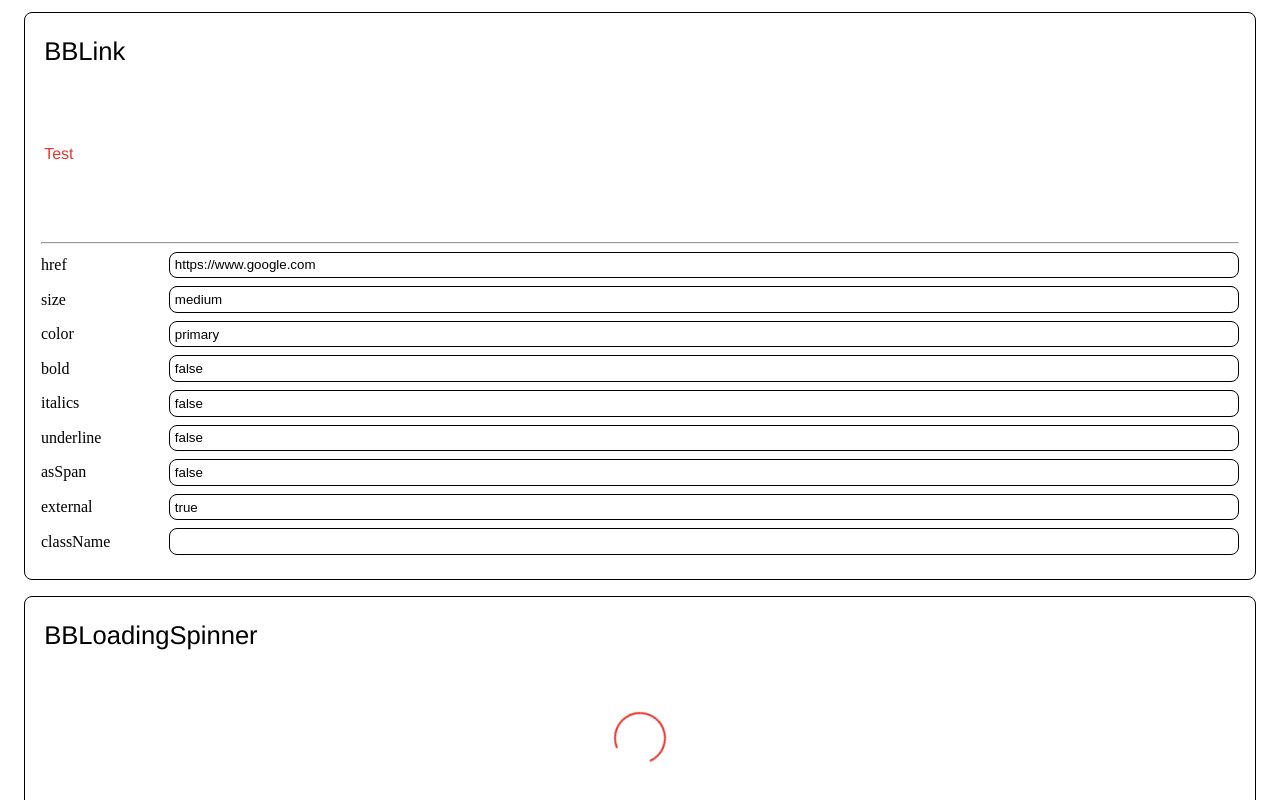
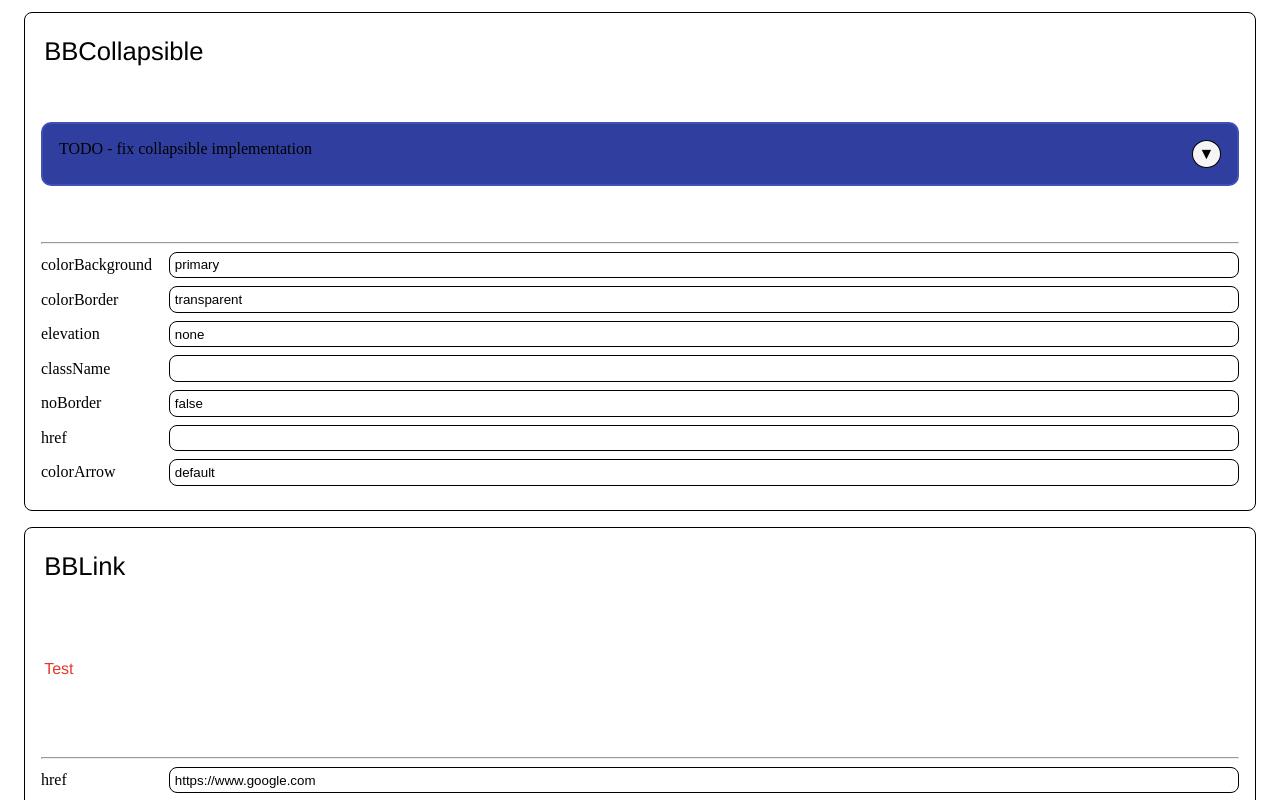
Before and after one commit to dan1229/nextjs-base-blocks, a Next.js app: page / in a window 1280 px wide. Shown: the part 2020-2820 px from the top of the page. Built offline with nearby package versions, Linux system fonts and the light colour scheme.

Commit message:
Feature/bbcollapsible component (#51)
* basic component

* TODO

* todo

* stash

* some styling

* colors

* Refactor BBCollapsible component and add props for header color in index.tsx

```diff
--- a/src/bbbutton/index.tsx
+++ b/src/bbbutton/index.tsx
@@ -1,5 +1,6 @@
 import classNames from 'classnames';
 import React, { useState, useRef } from 'react';
+import BBLink from '../bblink';
 import BBText from '../bbtext';
 import styles from './styles.module.scss';
 import type {
@@ -11,7 +12,6 @@ import type {
   TBBTextSize,
   TBBTextColor,
 } from '../types';
-import BBLink from '../bblink';
 
 /**
  * ICON PROPS
--- /dev/null
+++ b/src/bbcollapsible/index.tsx
@@ -0,0 +1,70 @@
+import classnames from 'classnames';
+import React, { useState, Children, cloneElement } from 'react';
+import BBCard from '../bbcard';
+import styles from './styles.module.scss';
+import type { TBBCollapsibleHeaderColor } from '../types';
+import type { IPropsBBCard } from 'src/bbcard';
+
+/**
+ * BBCollapsible
+ * Renders a collapsible component with a header and body content.
+ */
+const BBCollapsible = ({ children, ...props }: IPropsBBCard) => {
+  const [isExpanded, setIsExpanded] = useState(false);
+
+  const toggleExpand = () => setIsExpanded(!isExpanded);
+
+  // eslint-disable-next-line @typescript-eslint/no-explicit-any
+  const header = Children.toArray(children).find((child: any) => child.type.displayName === 'Header');
+  // eslint-disable-next-line @typescript-eslint/no-explicit-any
+  const content = Children.toArray(children).find((child: any) => child.type.displayName === 'Content');
+
+  return (
+    <BBCard {...props}>
+      {cloneElement(header as React.ReactElement, { onClick: toggleExpand, isExpanded })}
+      {isExpanded && content}
+    </BBCard>
+  );
+};
+
+/**
+ * PROPS
+ * @param {React.ReactNode | React.ReactNode[]} children - The children components, specifically Header and Content for the collapsible
+ * @param {string=} className - Any class name to add
+ * @param {boolean=} noPadding - Whether to remove padding from the content
+ * @param {boolean=} isExpanded - Whether the content is expanded
+ */
+interface IPropsBBCollapsibleSection {
+  children: React.ReactNode | React.ReactNode[];
+  className?: string;
+  noPadding?: boolean;
+  isExpanded?: boolean;
+  colorArrow?: TBBCollapsibleHeaderColor;
+}
+
+/**
+ * BBCollapsible.Header
+ */
+const Header = ({ children, isExpanded, colorArrow = 'default', ...props }: IPropsBBCollapsibleSection) => {
+  return (
+    <BBCard.Header {...props} className={styles.mainCollapsibleHeader}>
+      {children}
+      <div className={classnames(styles.containerArrow, styles[colorArrow])}>{isExpanded ? '▲' : '▼'}</div>
+    </BBCard.Header>
+  );
+};
+Header.displayName = 'Header';
+
+/**
+ * BBCollapsible.Content
+ */
+const Content = ({ children, ...props }: IPropsBBCollapsibleSection) => {
+  return <BBCard.Body {...props}>{children}</BBCard.Body>;
+};
+Content.displayName = 'Content';
+
+// Assigning Header and Content as static properties of BBCollapsible
+BBCollapsible.Header = Header;
+BBCollapsible.Content = Content;
+
+export default BBCollapsible;
--- /dev/null
+++ b/src/bbcollapsible/styles.module.scss
@@ -0,0 +1,52 @@
+$primary-color: var(--primary-color, #e8352e);
+$secondary-color: var(--secondary-color, #284af7);
+$accent-color: var(--accent-color, #ebeb30);
+$black: var(--black, #000);
+
+$grey-light: var(--grey-light, #f5f5f5);
+
+.mainCollapsibleHeader {
+  display: flex;
+  flex-direction: row;
+  justify-content: space-between;
+
+  &:hover {
+    cursor: pointer;
+  }
+}
+
+.containerArrow {
+  display: flex;
+  flex-direction: row;
+  justify-content: center;
+  align-items: center;
+  padding: 0.25rem 0.35rem;
+  border-radius: 50%;
+}
+
+/**
+* COLORS
+*/
+.default {
+  color: $black;
+  border: 1px solid $black;
+  background-color: $grey-light;
+}
+
+.primary {
+  color: $primary-color;
+  border: 1px solid $primary-color;
+  background-color: $grey-light;
+}
+
+.secondary {
+  color: $secondary-color;
+  border: 1px solid $secondary-color;
+  background-color: $grey-light;
+}
+
+.accent {
+  color: $accent-color;
+  border: 1px solid $accent-color;
+  background-color: $grey-light;
+}
--- a/src/pages/index.tsx
+++ b/src/pages/index.tsx
@@ -18,6 +18,8 @@ import type { IPropsBBModal } from '../bbmodal';
 import type { IPropsBBNavbar } from '../bbnavbar';
 import type { IPropsBBNavbarItem } from '../bbnavbar_item';
 import type { IPropsBBText } from '../bbtext';
+import type { TBBCollapsibleHeaderColor } from 'src/types';
+import BBCollapsible from 'src/bbcollapsible';
 
 /**
  * DEMO PAGE
@@ -68,6 +70,19 @@ const DemoPage = () => {
     noBorder: false,
     children: 'TODO - fix card implementation',
     href: '',
+  });
+  // BB Collapsible
+  // TODO (DN 4/2024) - the types for the props here is a bit of a workaround, colorArrow should be a prop of the header
+  const [stateBBCollapsible, setStateBBCollapsible] = useState<IPropsBBCard & { colorArrow: TBBCollapsibleHeaderColor }>({
+    colorBackground: 'primary',
+    colorBorder: 'transparent',
+    elevation: 'none',
+    className: '',
+    onClick: () => alert('You clicked the collapsible!'),
+    noBorder: false,
+    children: 'TODO - fix collapsible implementation',
+    href: '',
+    colorArrow: 'default',
   });
   // BB Link
   const [stateBBLink, setStateBBLink] = useState<IPropsBBLink>({
@@ -167,6 +182,17 @@ const DemoPage = () => {
           stateObject={stateBBCard}
           setStateObject={setStateBBCard}
         />
+        <DemoComponent
+          name="BBCollapsible"
+          child={
+            <BBCollapsible {...stateBBCollapsible}>
+              <BBCollapsible.Header {...stateBBCollapsible} />
+              <BBCollapsible.Content {...stateBBCollapsible} />
+            </BBCollapsible>
+          }
+          stateObject={stateBBCollapsible}
+          setStateObject={setStateBBCollapsible}
+        />
         <DemoComponent name="BBLink" child={<BBLink {...stateBBLink} />} stateObject={stateBBLink} setStateObject={setStateBBLink} />
         <DemoComponent
           name="BBLoadingSpinner"
--- a/src/types.ts
+++ b/src/types.ts
@@ -95,6 +95,11 @@ export type TBBCardColorBorder =
   | 'accent';
 export type TBBCardElevation = 'none' | 'low' | 'med' | 'high';
 
+/**
+ * BBCollapsible
+ */
+export type TBBCollapsibleHeaderColor = 'default' | 'primary' | 'secondary' | 'accent';
+
 // TBBFieldBase
 export type TBBFieldBaseTypes = 'file' | 'checkbox' | 'number';
 // | 'radio' | 'select' | 'select-multiple'
```
Also changed, not shown: src/bbcard/index.tsx (+4 -5 lines), 1 other file (tests, documents, lock files or other folders).
